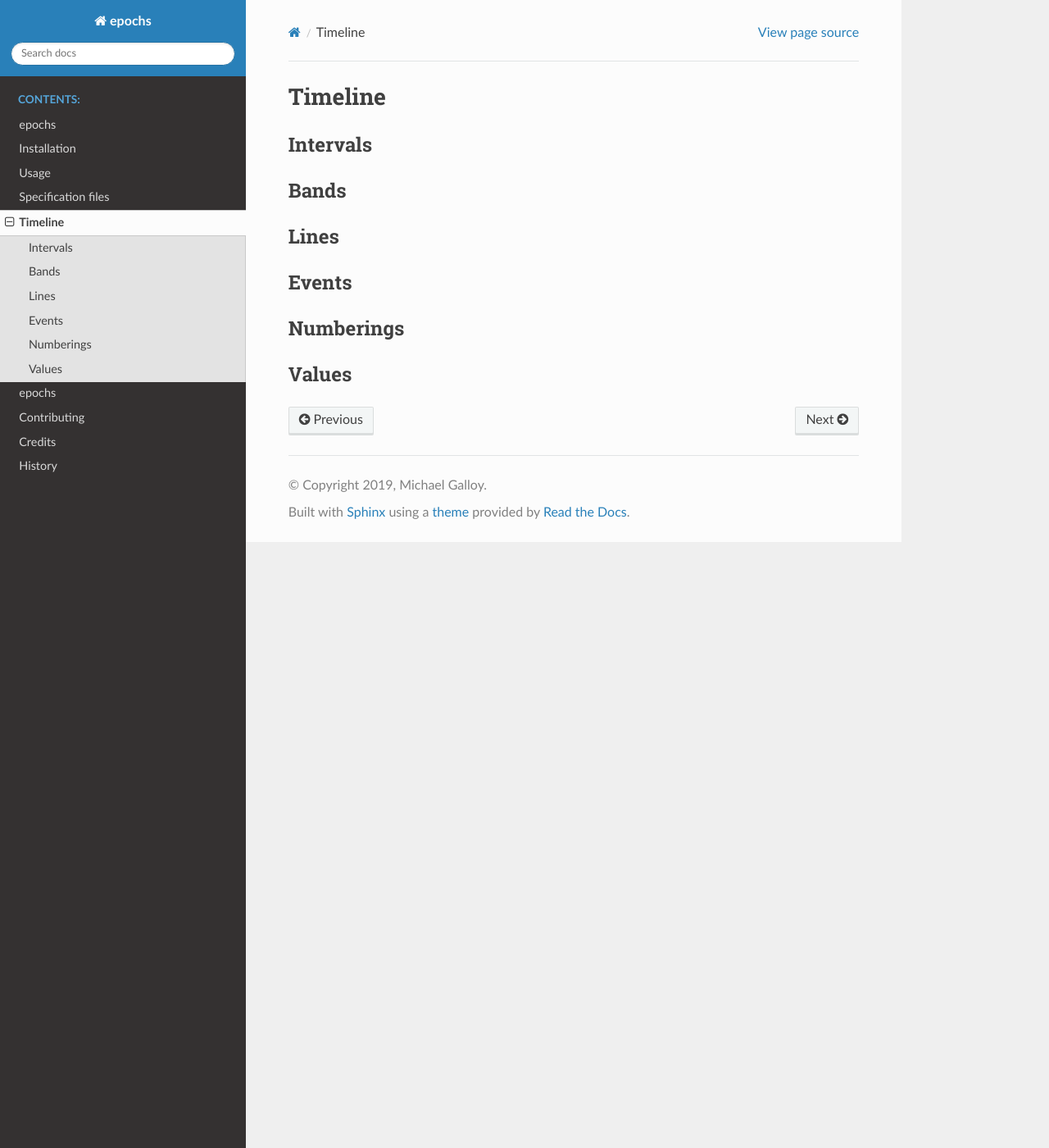
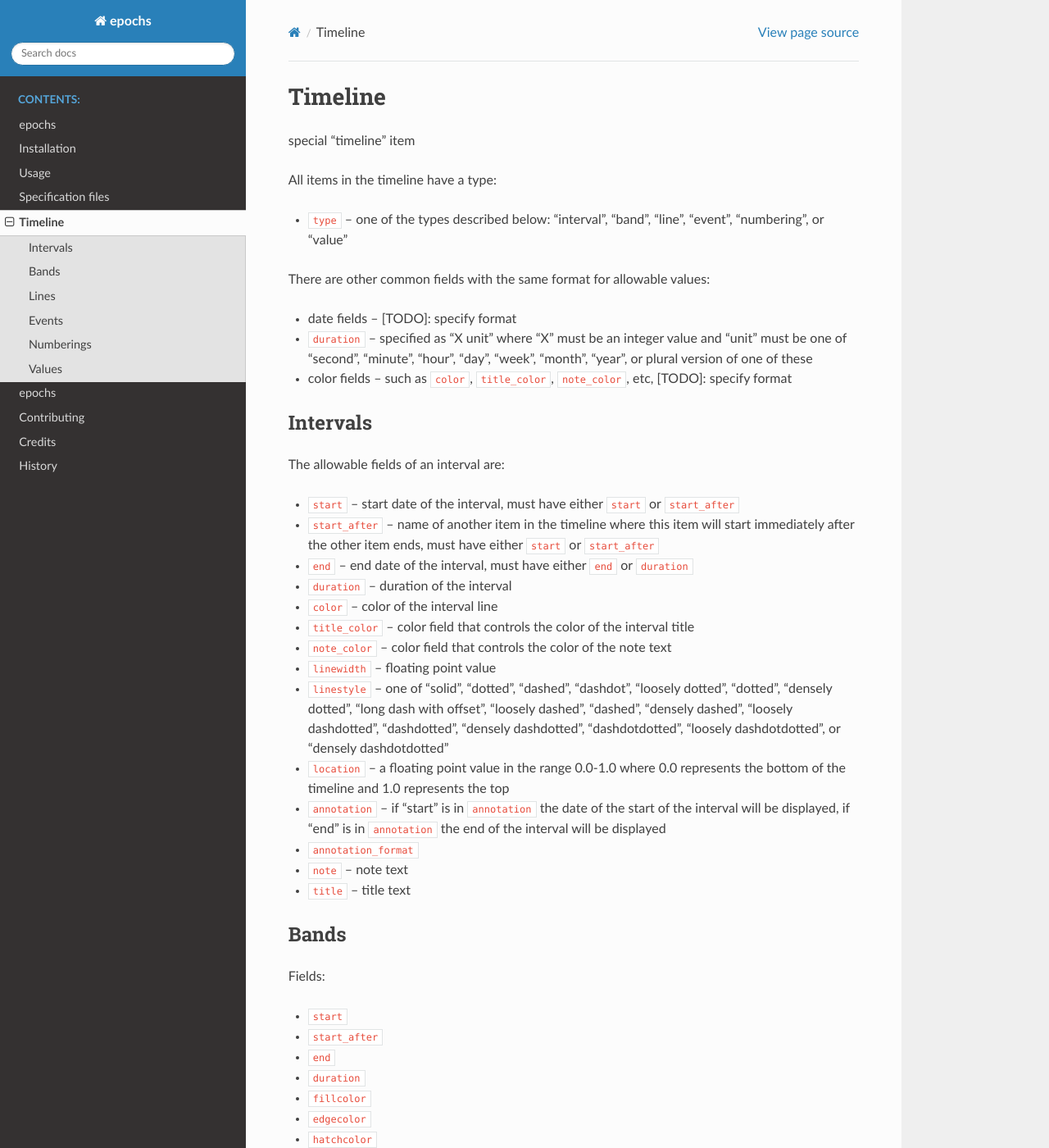
Before and after one commit to mgalloy/epochs, a Sphinx documentation site: the page built from docs/timeline.rst, in a window 1280 px wide and 1400 px high. Shown: the whole window at 82% size. Built offline with Sphinx 7.4.7 and the Read the Docs theme 3.1.0, drawn with Linux system fonts in a browser that asks for light colours; some of the changed text lies outside the part shown.

Commit message:
Adding more to timeline docs

```diff
--- a/docs/timeline.rst
+++ b/docs/timeline.rst
@@ -2,24 +2,120 @@
 Timeline
 ========
 
+special "timeline" item
+
+All items in the timeline have a type:
+
+- ``type`` -- one of the types described below: "interval", "band", "line",
+  "event", "numbering", or "value"
+
+There are other common fields with the same format for allowable values:
+
+- date fields -- [TODO]: specify format
+- ``duration`` -- specified as "X unit" where "X" must be an integer value and
+  "unit" must be one of "second", "minute", "hour", "day", "week", "month",
+  "year", or plural version of one of these
+- color fields -- such as ``color``, ``title_color``, ``note_color``, etc,
+  [TODO]: specify format
+
+
 Intervals
 =========
+
+The allowable fields of an interval are:
+
+- ``start`` -- start date of the interval, must have either ``start`` or
+  ``start_after``
+- ``start_after`` -- name of another item in the timeline where this item will
+  start immediately after the other item ends, must have either ``start`` or
+  ``start_after``
+- ``end`` -- end date of the interval, must have either ``end`` or ``duration``
+- ``duration`` -- duration of the interval
+- ``color`` -- color of the interval line
+- ``title_color`` -- color field that controls the color of the interval title
+- ``note_color`` -- color field that controls the color of the note text
+- ``linewidth`` -- floating point value
+- ``linestyle`` -- one of "solid", "dotted", "dashed", "dashdot", "loosely
+  dotted", "dotted", "densely dotted", "long dash with offset", "loosely
+  dashed", "dashed", "densely dashed", "loosely dashdotted", "dashdotted",
+  "densely dashdotted", "dashdotdotted", "loosely dashdotdotted", or
+  "densely dashdotdotted"
+- ``location`` -- a floating point value in the range 0.0-1.0 where 0.0
+  represents the bottom of the timeline and 1.0 represents the top
+- ``annotation`` -- if "start" is in ``annotation`` the date of the start of the
+  interval will be displayed, if "end" is in ``annotation`` the end of the
+  interval will be displayed
+- ``annotation_format``
+- ``note`` -- note text
+- ``title`` -- title text
+
 
 Bands
 =====
 
+Fields:
+
+- ``start``
+- ``start_after``
+- ``end``
+- ``duration``
+- ``fillcolor``
+- ``edgecolor``
+- ``hatchcolor``
+- ``title_color``
+- ``note_color``
+- ``linewidth``
+- ``linestyle``
+- ``location``
+- ``annotation``
+- ``annotation_format``
+- ``title``
+- ``note``
 
 Lines
 =====
+
+Fields:
+
+- ``date``
+- ``color``
+- ``title``
 
 
 Events
 ======
 
+Fields:
+
+- ``date``
+- ``end``
+- ``color``
+- ``title_color``
+- ``note_color``
+- ``location``
+- ``wrap``
+- ``title``
+- ``note``
+
 
 Numberings
 ==========
 
+Fields:
+
+- ``position``
+- ``interval``
+- ``fontsize``
+- ``alignment``
+- ``initial_value``
+
 
 Values
 ======
+
+- ``interval``
+- ``value``
+- ``location``
+- ``rotation``
+- ``fontsize``
+- ``start_week``
```
